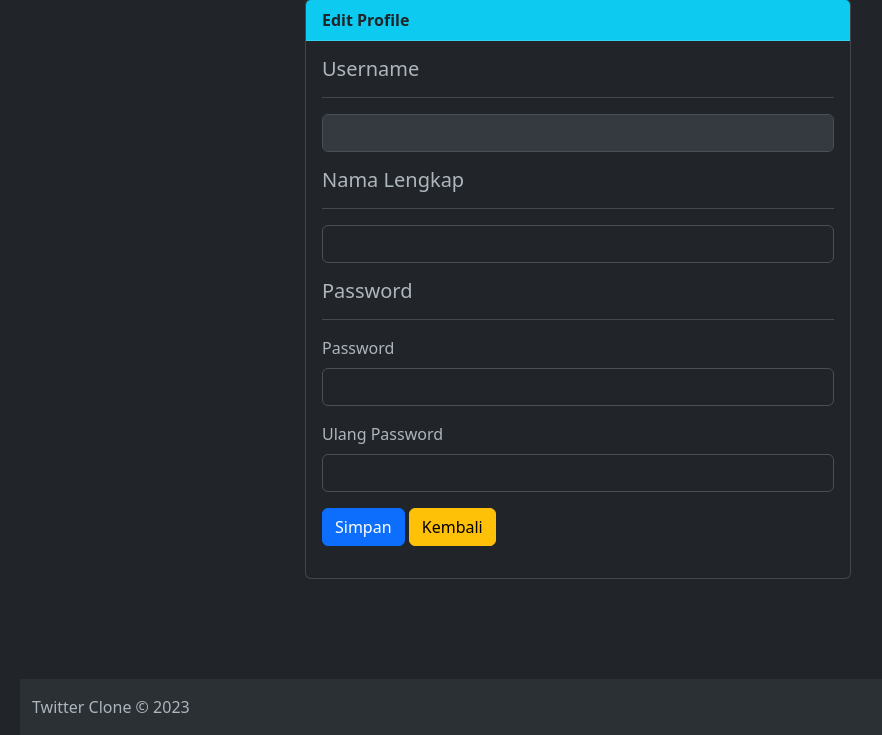
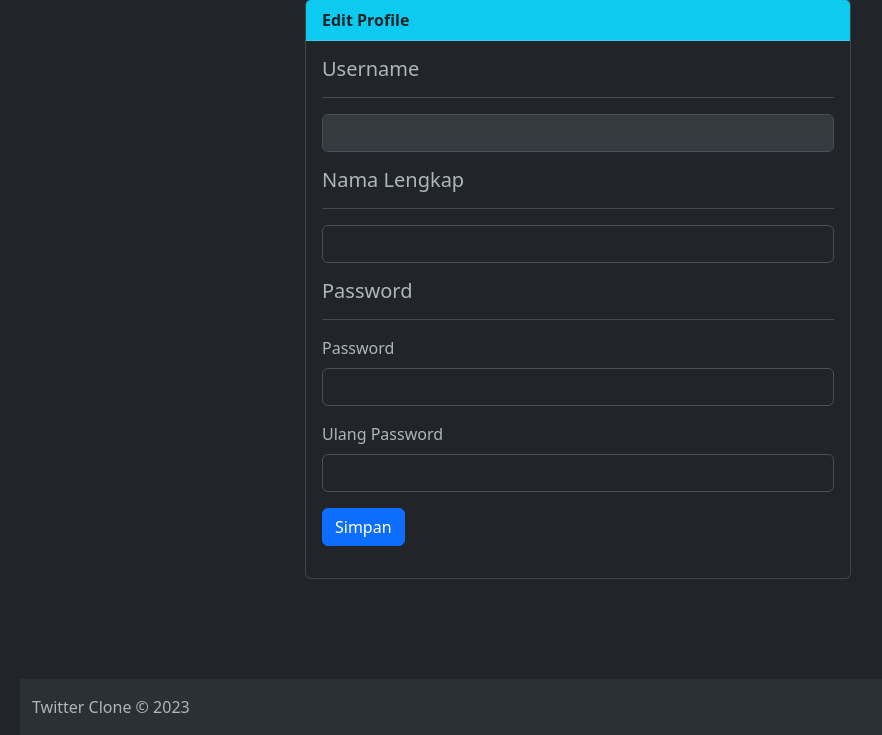
Before and after one commit to stnDinus/tweetclone, a CodeIgniter 4 app: template app/Views/edit_profile.php in a window 1280 px wide. Shown: the part 157-892 px from the top of the page, without its empty margins (62-944 px from the left). Run offline with PHP 8.4 and a stand-in for CodeIgniter, Linux system fonts and the light colour scheme; the template is opened without the code that fills it, so the values that code supplies are empty; some libraries are stand-ins or nearby versions.

Commit message:
fix(fitur): Edit Profil
~ app/Views/edit_profile.php
  - kembali link

```diff
--- a/app/Views/edit_profile.php
+++ b/app/Views/edit_profile.php
@@ -47,7 +47,6 @@ $validation = \Config\Services::validation();
         </div>
         <div class="mb-3">
           <input type="submit" class="btn btn-primary" value="Simpan">
-          <a href="<?= previous_url() ?>" class="btn btn-warning">Kembali</a>
         </div>
         <?= form_close() ?>
       </div>
```
